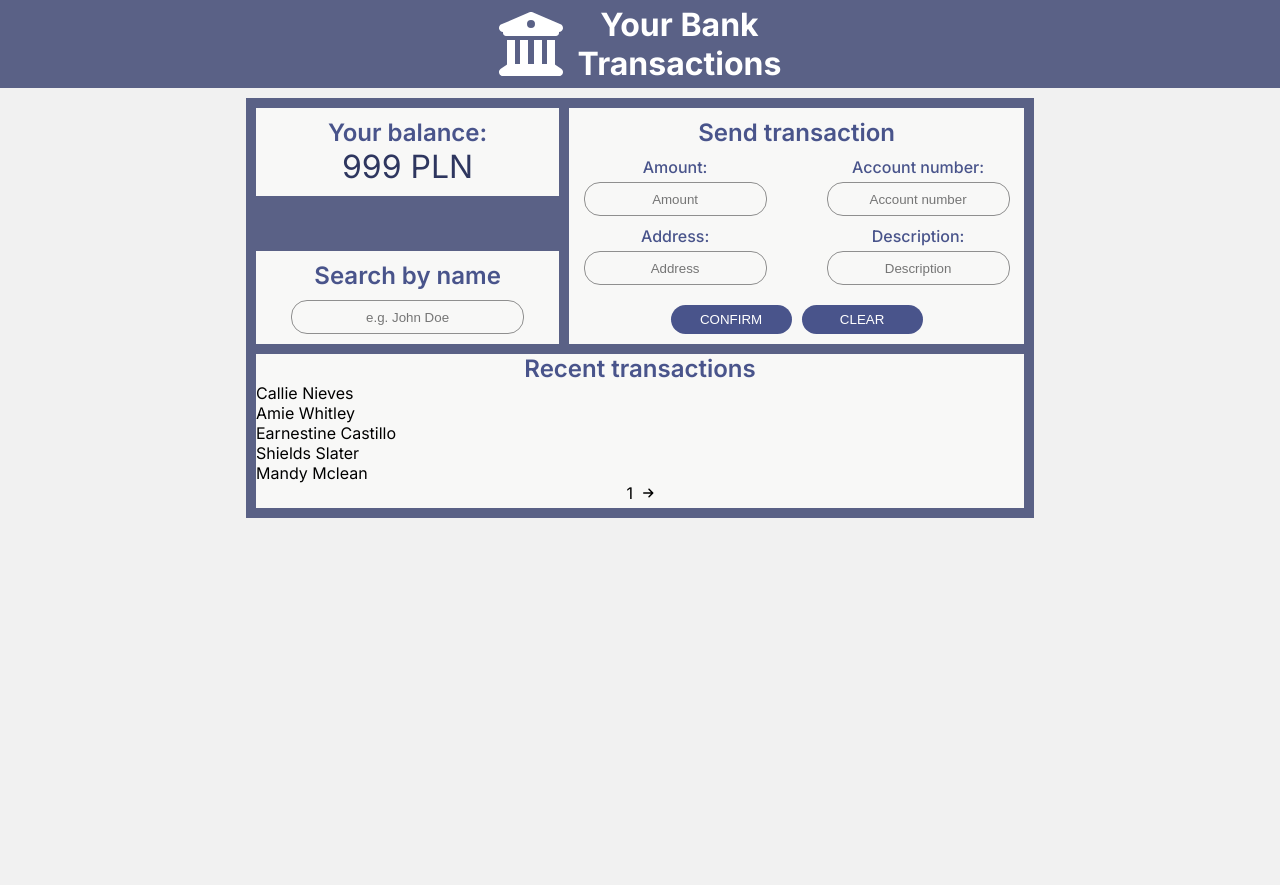
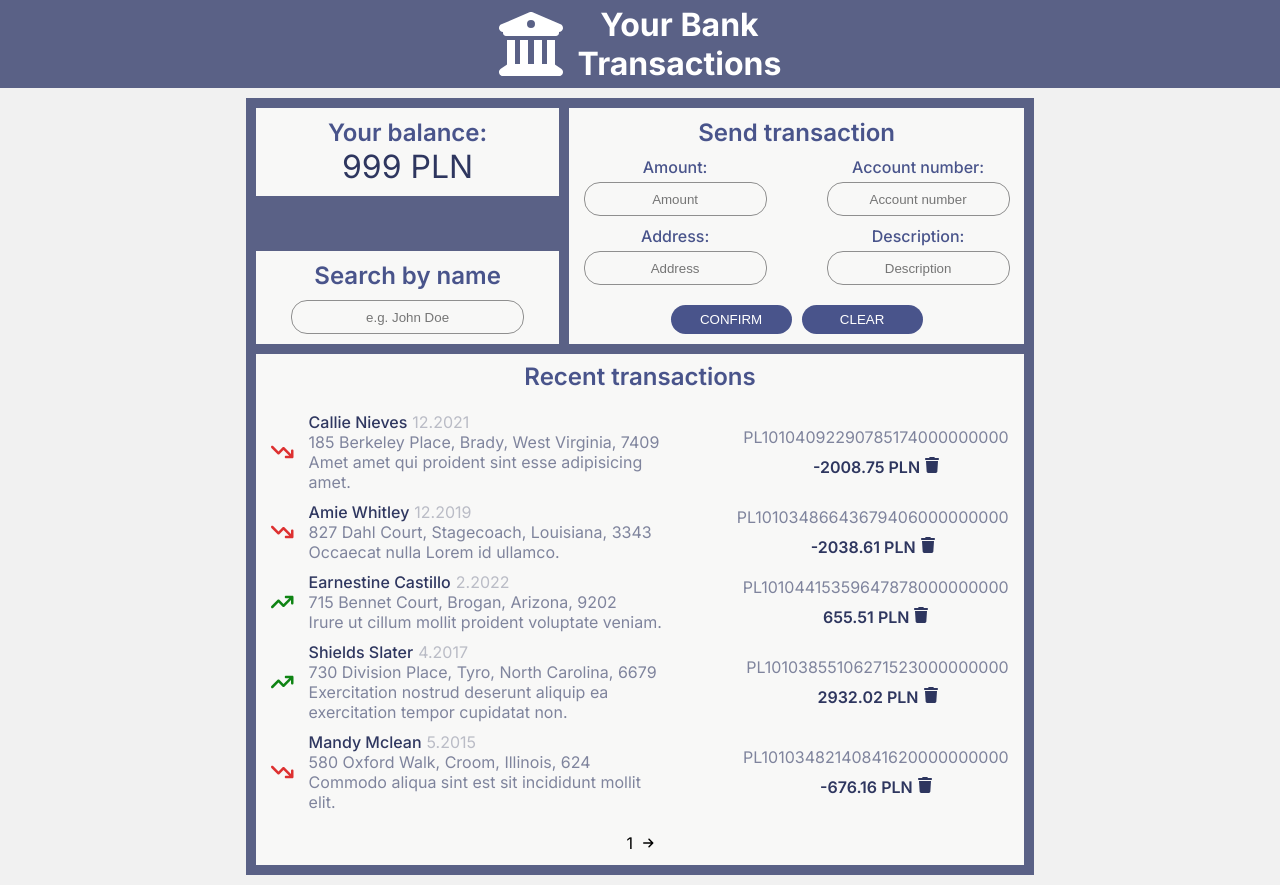
Before and after one commit to zxcvego/bank-transactions, a React (Create React App) app: page / in a window 1280 px wide. Before the commit the page ends 800 px from the top, so only its background shows below. Built offline with nearby package versions, Linux system fonts and the light colour scheme; data requests are answered from the project's data file.

Commit message:
feat: design recent transactions

```diff
--- a/src/components/content/transactionshistory/TransactionHistory.module.css
+++ b/src/components/content/transactionshistory/TransactionHistory.module.css
@@ -11,6 +11,16 @@
 	cursor: pointer;
 }
 
+.transactions {
+	margin: 1% 0;
+}
+
 .transactions h1 {
 	text-align: center;
 }
+
+.transactions ul {
+	list-style: none;
+	overflow: hidden;
+	padding: 0 2%;
+}
--- a/src/components/content/transactionshistory/TransactionHistory.tsx
+++ b/src/components/content/transactionshistory/TransactionHistory.tsx
@@ -45,7 +45,7 @@ const TransactionHistory = ({
 				) : null}
 
 				<p>{page}</p>
-				{!(endOfRange + 5 > transactionDetails.length) ? (
+				{!(endOfRange + 1 > transactionDetails.length) ? (
 					<FontAwesomeIcon
 						icon={faArrowRight}
 						size="xs"
@@ -60,11 +60,15 @@ const TransactionHistory = ({
 		<section>
 			<div className={styles.transactions}>
 				<h1>Recent transactions</h1>
-				{transactionDetails
-					.map((transaction: TransactionDetails) => (
-						<SingleTransaction key={transaction.id} {...transaction} />
-					))
-					.slice(startOfRange, endOfRange)}
+				<ul>
+					{transactionDetails
+						.map((transaction: TransactionDetails) => (
+							<li>
+								<SingleTransaction key={transaction.id} {...transaction} />
+							</li>
+						))
+						.slice(startOfRange, endOfRange)}
+				</ul>
 				<div className={styles.pagination}>{showPagination()}</div>
 			</div>
 		</section>
--- a/src/components/content/transactionshistory/singletransaction/SingleTransaction.module.css
+++ b/src/components/content/transactionshistory/singletransaction/SingleTransaction.module.css
@@ -0,0 +1,65 @@
+:root {
+	--trend-up: #0f8414;
+	--trend-down: #dd3131;
+	--name: #2f3760;
+	--date: #babcc6;
+	--information: #7f849d;
+	--amount: #2e365f;
+}
+
+.row {
+	display: flex;
+	align-items: center;
+	padding: 5px 0;
+}
+
+.trend {
+	padding-right: 2%;
+}
+.trend-up {
+	color: var(--trend-up);
+}
+
+.trend-down {
+	color: var(--trend-down);
+}
+
+.left {
+	width: 60%;
+}
+.top {
+	display: flex;
+	gap: 5px;
+}
+
+.name {
+	color: var(--name);
+	font-weight: 500;
+	white-space: nowrap;
+}
+
+.date {
+	color: var(--date);
+}
+
+.information {
+	color: #7f849d;
+}
+
+.right {
+	display: flex;
+	flex-direction: column;
+	gap: 10px;
+	align-items: center;
+	margin-left: 10%;
+}
+.right svg {
+	cursor: pointer;
+}
+
+.amount {
+	display: flex;
+	gap: 5px;
+	color: var(--amount);
+	font-weight: 600;
+}
--- a/src/components/content/transactionshistory/singletransaction/SingleTransaction.tsx
+++ b/src/components/content/transactionshistory/singletransaction/SingleTransaction.tsx
@@ -1,6 +1,12 @@
 import React from "react";
 import styles from "./SingleTransaction.module.css";
 import { TransactionDetails } from "../../Content";
+import { FontAwesomeIcon } from "@fortawesome/react-fontawesome";
+import {
+	faArrowTrendUp,
+	faArrowTrendDown,
+	faTrash,
+} from "@fortawesome/free-solid-svg-icons";
 
 const SingleTransaction = ({
 	amount,
@@ -10,7 +16,54 @@ const SingleTransaction = ({
 	date,
 	description,
 }: TransactionDetails) => {
-	return <div>{beneficiary}</div>;
+	const dateObject = new Date(date);
+	const month = Number(dateObject.getMonth()) + 1;
+	const year = dateObject.getFullYear();
+	const dateToView = `${month}.${year}`;
+
+	const showTrendingArrow = () => {
+		return amount > 0 ? (
+			<FontAwesomeIcon
+				className={`${styles.trend} ${styles["trend-up"]}`}
+				icon={faArrowTrendUp}
+				size="lg"
+			/>
+		) : (
+			<FontAwesomeIcon
+				className={`${styles.trend} ${styles["trend-down"]}`}
+				icon={faArrowTrendDown}
+				size="lg"
+			/>
+		);
+	};
+
+	return (
+		<>
+			<div className={styles.row}>
+				{showTrendingArrow()}
+				<div className={styles.container}></div>
+				<div className={styles.left}>
+					<div className={styles.top}>
+						<p className={styles.name}>{beneficiary}</p>
+						<p className={styles.date}>{dateToView}</p>
+					</div>
+					<p className={styles.information}>{address}</p>
+					<p className={styles.information}>{description}</p>
+				</div>
+
+				<div className={styles.right}>
+					<div className={styles.information}>
+						<p>{account}</p>
+					</div>
+
+					<div className={styles.amount}>
+						<p>{`${amount}`} PLN</p>
+						<FontAwesomeIcon icon={faTrash} />
+					</div>
+				</div>
+			</div>
+		</>
+	);
 };
 
 export default SingleTransaction;
```
